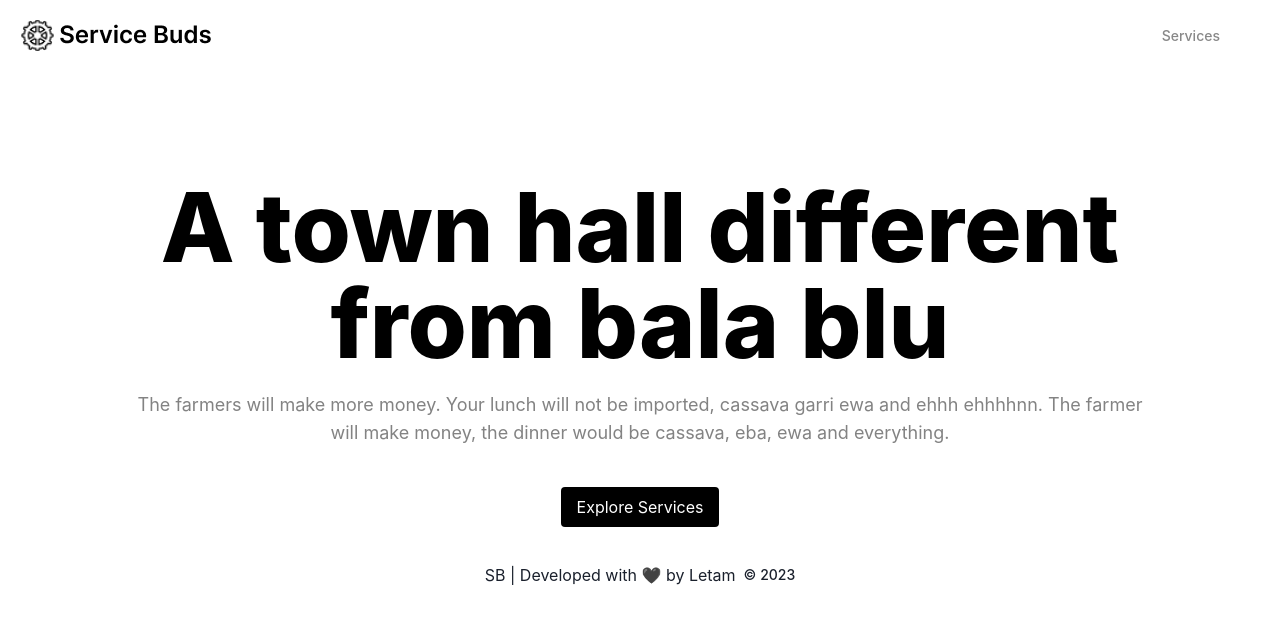
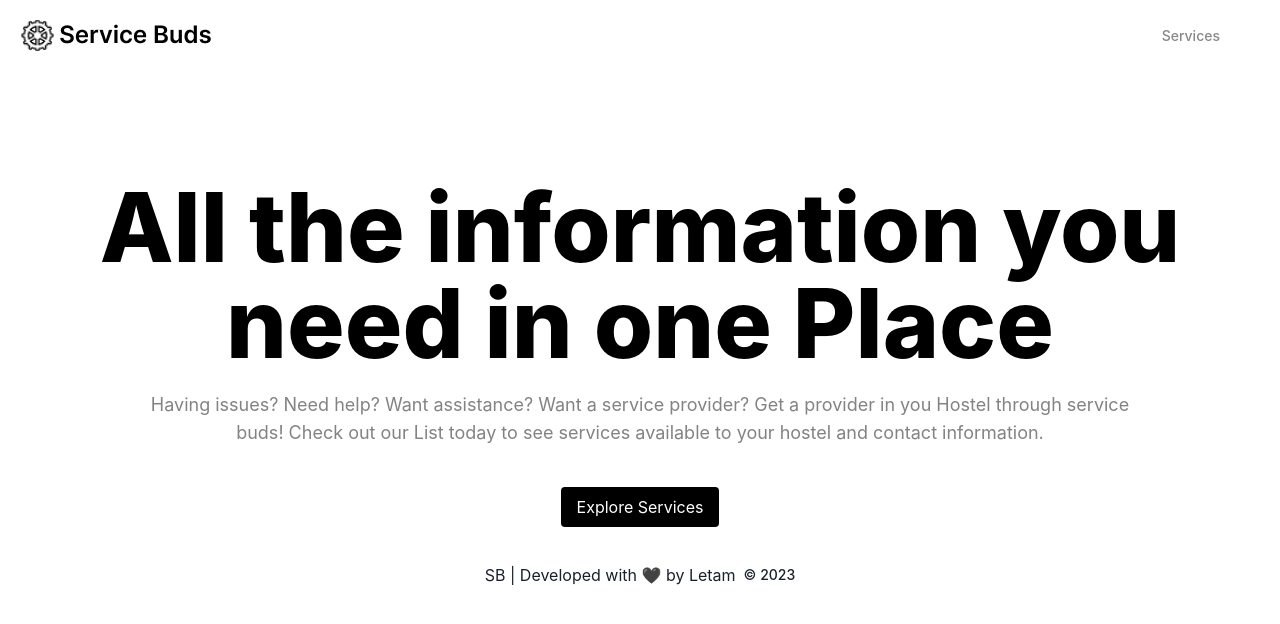
Before and after one commit to Yagazie-davidson/service-buds-client, a React (Vite) app: page / in a window 1280 px wide. Shown: the top 624 px of the page. Built offline with nearby package versions, Linux system fonts and the light colour scheme.

Commit message:
hero content

```diff
--- a/src/pages/Home.jsx
+++ b/src/pages/Home.jsx
@@ -7,12 +7,13 @@ function Home() {
 		<Layout>
 			<main className="flex flex-col justify-center items-center mt-32">
 				<h1 className="font-extrabold text-6xl tablet:text-8xl text-center text-black max-w-6xl">
-					A town hall different from bala blu
+					All the information you need in one Place
 				</h1>
 				<p className="text-center text-asht font-normal text-lg mt-5 mx-2 tablet:mx-28">
-					The farmers will make more money. Your lunch will not be imported,
-					cassava garri ewa and ehhh ehhhhnn. The farmer will make money, the
-					dinner would be cassava, eba, ewa and everything.
+					Having issues? Need help? Want assistance? Want a service provider?
+					Get a provider in you Hostel through service buds! Check out our List
+					today to see services available to your hostel and contact
+					information.
 				</p>
 				<Link to="/services">
 					<Button text={"Explore Services"} className={"mt-10"} />
```
